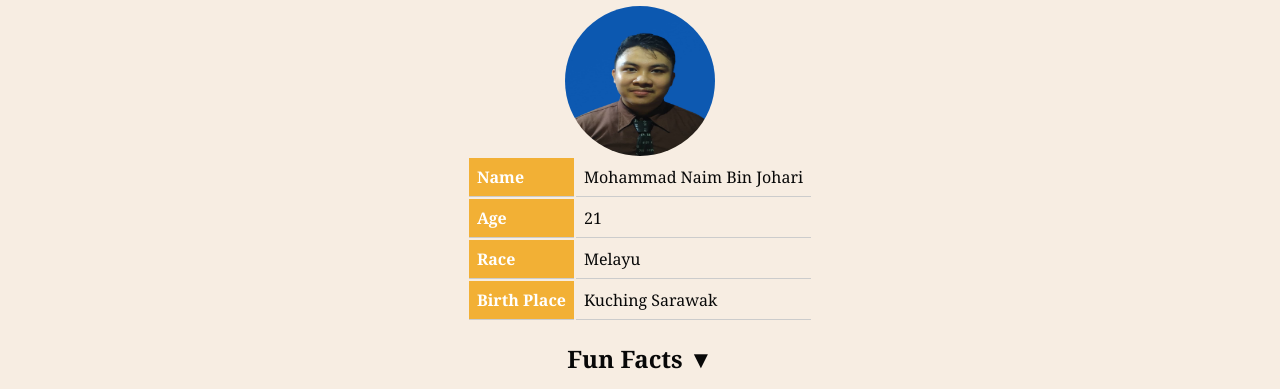
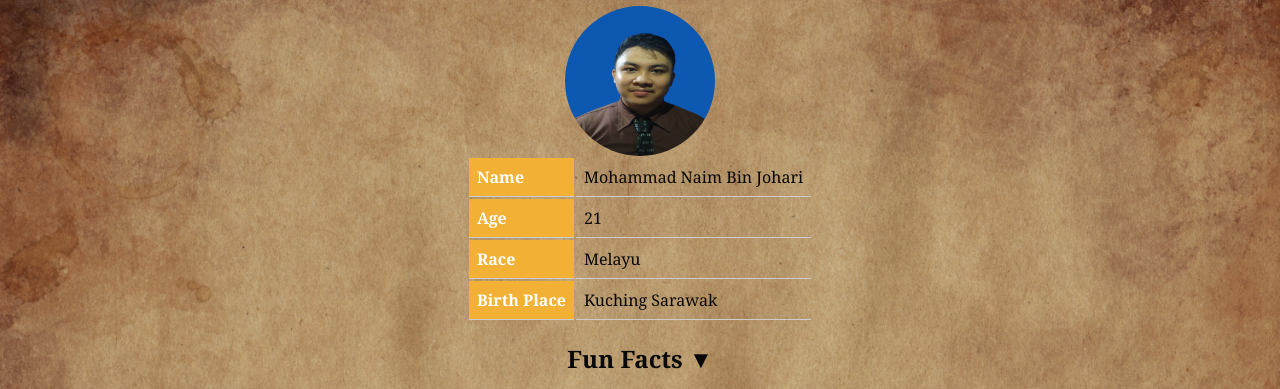
Before and after one commit to NaimV7/80121, a plain HTML site: page index.html in a window 1280 px wide. Shown: the part 80-469 px from the top of the page. Drawn offline with Linux system fonts and the light colour scheme.

Commit message:
Update index.html

```diff
--- a/index.html
+++ b/index.html
@@ -6,7 +6,7 @@
     <style>
       body {
         background-color: #f7ede2;
-        background-image: url("images/pexels-pixabay-235985.jpg");
+        background-image: url("pexels-pixabay-235985.jpg");
         background-repeat: no-repeat;
         background-size: cover;
         color: #080808;
```
